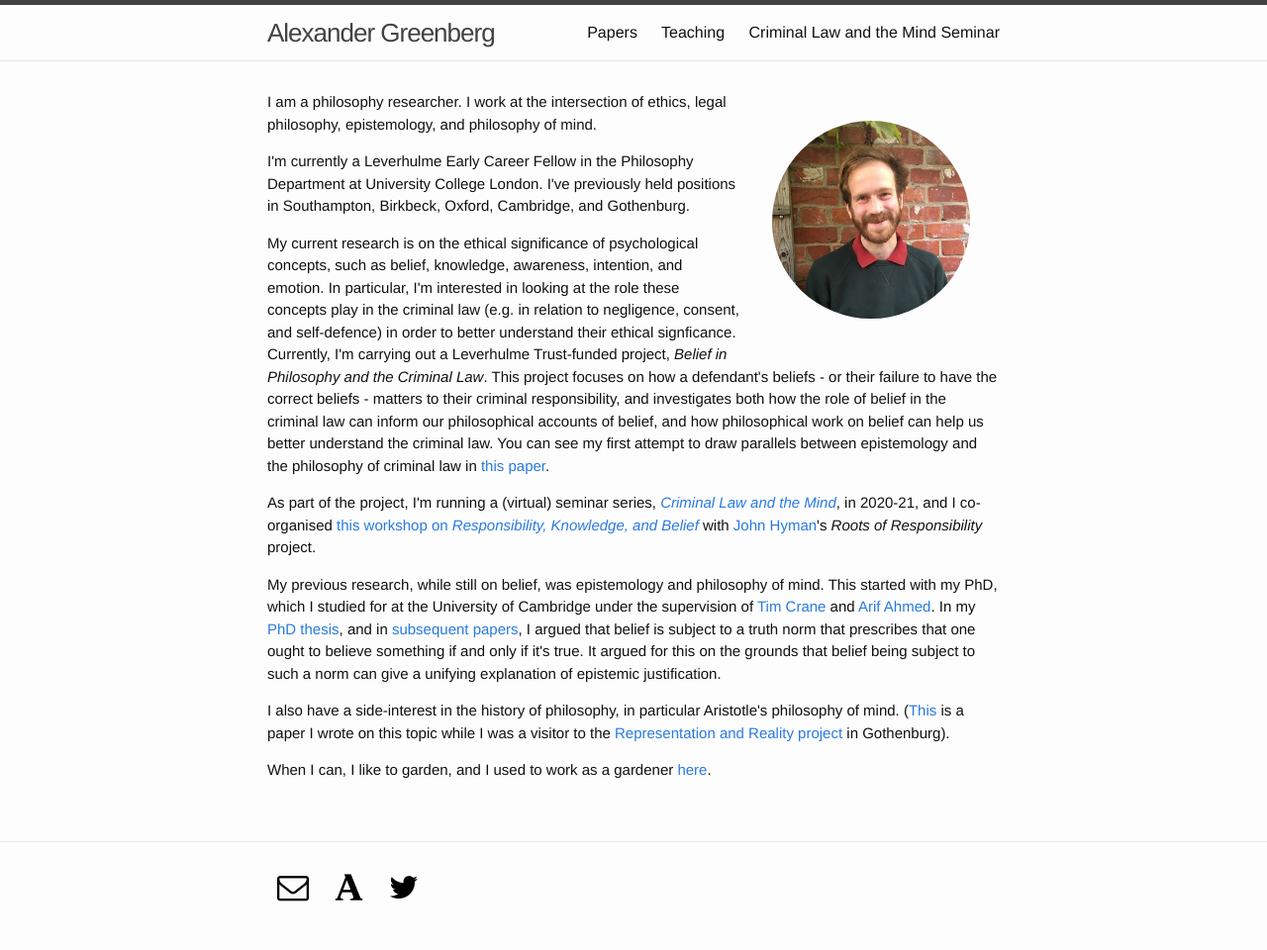
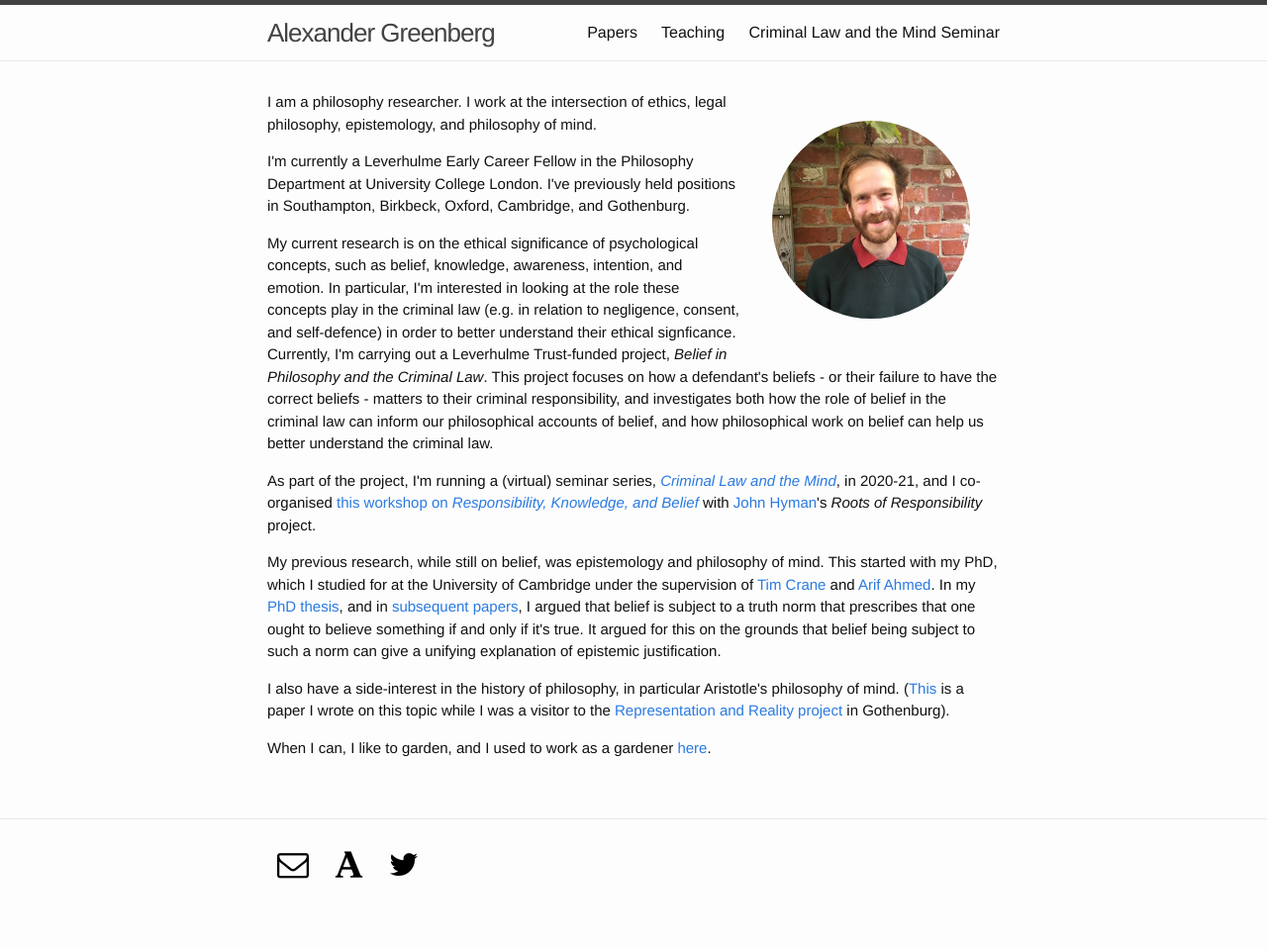
Before and after one commit to alexandergreenberg/alexandergreenberg.github.io, a Jekyll site: the page built from index.html, in a window 1280 px wide. Shown: the whole page at 99% size. Built offline with Jekyll 4.4.1, drawn with Linux system fonts in a browser that asks for light colours; some web fonts are replaced; after the commit the page ends 937 px from its top, so only the background shows below that.

Commit message:
Update index.html

```diff
--- a/index.html
+++ b/index.html
@@ -10,7 +10,7 @@
   </div>
     <p class="paragraph">I am a philosophy researcher. I work at the intersection of ethics, legal philosophy, epistemology, and philosophy of mind.</p>
     <p class="paragraph">I'm currently a Leverhulme Early Career Fellow in the Philosophy Department at University College London. I've previously held positions in Southampton, Birkbeck, Oxford, Cambridge, and Gothenburg.</p>
-    <p class="paragraph">My current research is on the ethical significance of psychological concepts, such as belief, knowledge, awareness, intention, and emotion. In particular, I'm interested in looking at the role these concepts play in the criminal law (e.g. in relation to negligence, consent, and self-defence) in order to better understand their ethical signficance. Currently, I'm carrying out a Leverhulme Trust-funded project, <em>Belief in Philosophy and the Criminal Law</em>. This project focuses on how a defendant's beliefs - or their failure to have the correct beliefs - matters to their criminal responsibility, and investigates both how the role of belief in the criminal law can inform our philosophical accounts of belief, and how philosophical work on belief can help us better understand the criminal law. You can see my first attempt to draw parallels between epistemology and the philosophy of criminal law in <a href="/papers/#negligence">this paper</a>.</p>
+    <p class="paragraph">My current research is on the ethical significance of psychological concepts, such as belief, knowledge, awareness, intention, and emotion. In particular, I'm interested in looking at the role these concepts play in the criminal law (e.g. in relation to negligence, consent, and self-defence) in order to better understand their ethical signficance. Currently, I'm carrying out a Leverhulme Trust-funded project, <em>Belief in Philosophy and the Criminal Law</em>. This project focuses on how a defendant's beliefs - or their failure to have the correct beliefs - matters to their criminal responsibility, and investigates both how the role of belief in the criminal law can inform our philosophical accounts of belief, and how philosophical work on belief can help us better understand the criminal law.</p>
     <p class="paragraph">As part of the project, I'm running a (virtual) seminar series, <em><a href="/seminar/">Criminal Law and the Mind</a></em>, in 2020-21, and I co-organised <a href="https://rootsofresponsibility.co.uk/2020/01/14/report-leverhulme-erc-workshop-on-responsibility-knowledge-and-belief/">this workshop on <em>Responsibility, Knowledge, and Belief</em></a> with <a href="https://www.ucl.ac.uk/philosophy/people/professor-john-hyman">John Hyman</a>'s <em>Roots of Responsibility</em> project.
     <p class="paragraph">My previous research, while still on belief, was epistemology and philosophy of mind. This started with my PhD, which I studied for at the University of Cambridge under the supervision of <a href="http://www.timcrane.com" target="_blank">Tim Crane</a> and <a href="http://www.phil.cam.ac.uk/people/teaching-research-pages/ahmed/ahmed-page" target="_blank">Arif Ahmed</a>. In my <a href="/phd-thesis/">PhD thesis</a>, and in <a href="/papers/">subsequent papers</a>, I argued that belief is subject to a truth norm that prescribes that one ought to believe something if and only if it's true. It argued for this on the grounds that belief being subject to such a norm can give a unifying explanation of epistemic justification.</p>
     <p class="paragraph">I also have a side-interest in the history of philosophy, in particular Aristotle's philosophy of mind. (<a href="/papers/#aristotle">This</a> is a paper I wrote on this topic while I was a visitor to the <a href="https://representationandreality.gu.se" target="_blank">Representation and Reality project</a> in Gothenburg).</p>
```
